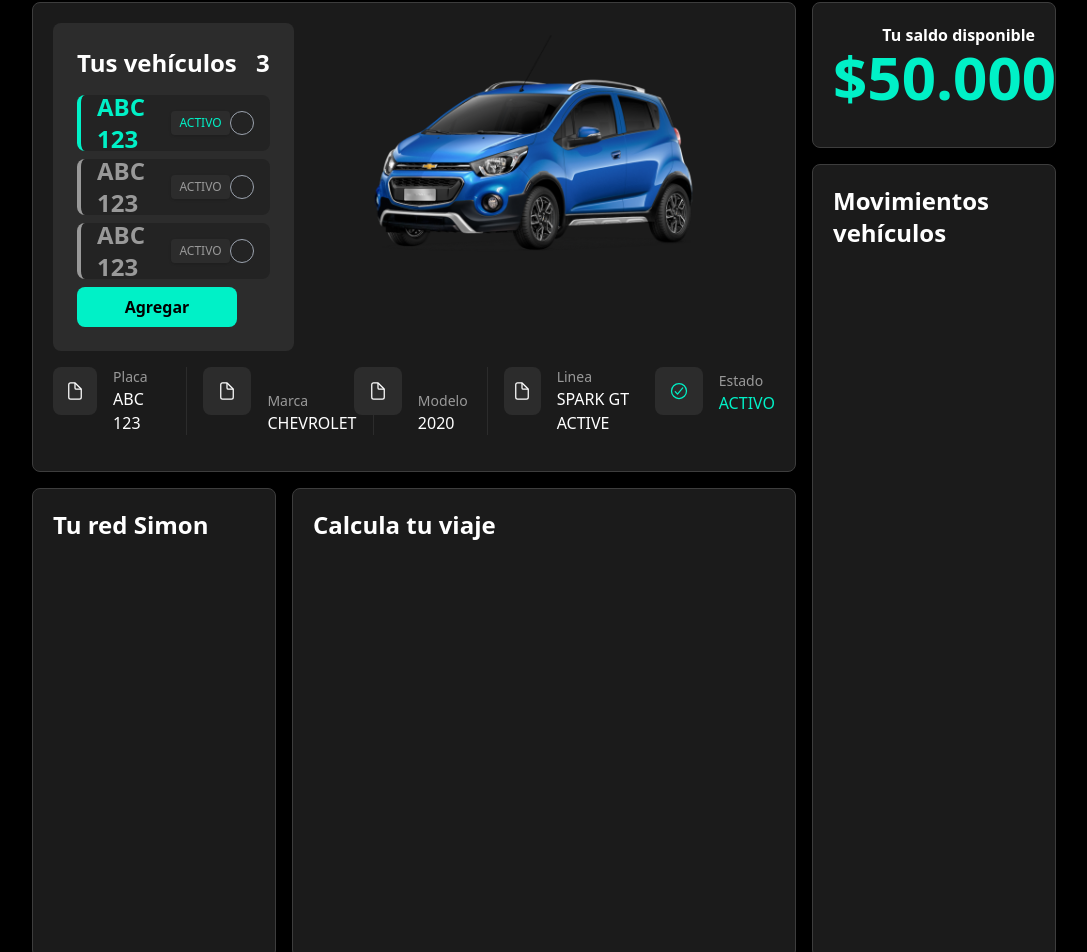
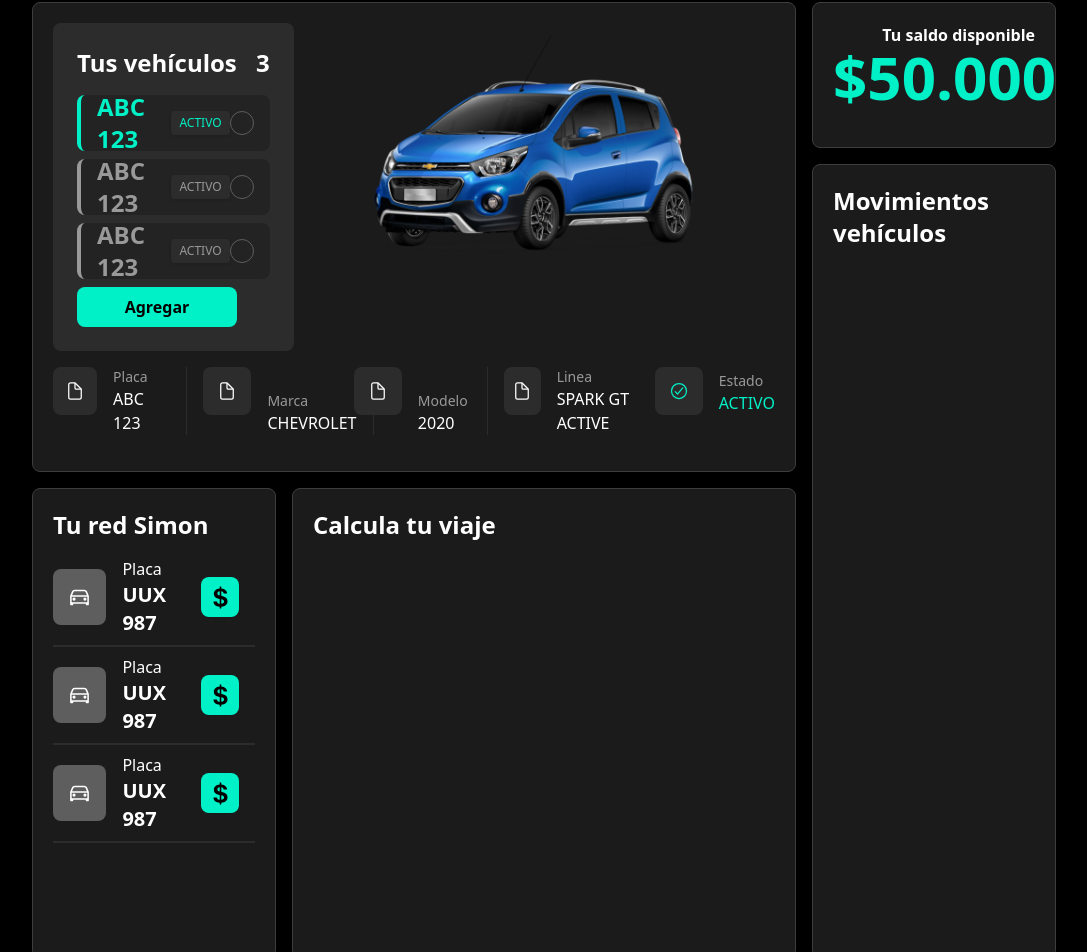
Before and after one commit to sebastianpl1306/simon-pay, a Next.js app: page / in a window 1280 px wide. Shown: the part 210-1162 px from the top of the page, without its empty margins (96-1183 px from the left). Built offline with nearby package versions, Linux system fonts and the light colour scheme.

Commit message:
Sección tu red

```diff
--- a/src/app/page.tsx
+++ b/src/app/page.tsx
@@ -1,4 +1,4 @@
-import { ButtonPrimary, ContainerYourVehicles, ContentCard, HeaderHome } from "@/components";
+import { ButtonPrimary, ContainerYourVehicles, ContentCard, HeaderHome, OptionYourRed } from "@/components";
 
 export default function Home() {
   return (
@@ -22,7 +22,13 @@
             <p className="font-semibold text-2xl">Movimientos vehículos</p>
           </ContentCard>
           <ContentCard className="col-span-3 row-span-6">
-            <p className="font-semibold text-2xl">Tu red Simon</p>
+            <p className="font-semibold text-2xl mb-4">Tu red Simon</p>
+            <OptionYourRed/>
+            <hr className="border border-dark-200 my-2"/>
+            <OptionYourRed/>
+            <hr className="border border-dark-200 my-2"/>
+            <OptionYourRed/>
+            <hr className="border border-dark-200 my-2"/>
           </ContentCard>
           <ContentCard className="col-span-6 row-span-6">
             <p className="font-semibold text-2xl">Calcula tu viaje</p>
--- a/src/components/index.ts
+++ b/src/components/index.ts
@@ -2,5 +2,6 @@
 export * from './ui';
 export * from './content-cards';
 export * from './your-vehicles';
+export * from './your-red';
 
 export * from './FormAuth';
--- /dev/null
+++ b/src/components/your-red/ContainerYourVehicles.tsx
@@ -0,0 +1,16 @@
+import { ContentCard } from '../content-cards';
+import { OptionYourRed } from './OptionYourRed';
+
+export const ContainerYourVehicles = () => {
+  return (
+    <ContentCard className="col-span-3 row-span-6">
+        <p className="font-semibold text-2xl mb-4">Tu red Simon</p>
+        <OptionYourRed/>
+        <hr className="border border-dark-200 my-2"/>
+        <OptionYourRed/>
+        <hr className="border border-dark-200 my-2"/>
+        <OptionYourRed/>
+        <hr className="border border-dark-200 my-2"/>
+    </ContentCard>
+  )
+}
--- /dev/null
+++ b/src/components/your-red/OptionYourRed.tsx
@@ -0,0 +1,20 @@
+import { IoCarOutline, IoLogoUsd } from 'react-icons/io5'
+
+export const OptionYourRed = () => {
+  return (
+    <div className='flex items-center'>
+        <div className="bg-gray-400 rounded-lg w-14 h-14 text-white flex items-center justify-center mr-4">
+            <IoCarOutline size={25}/>
+        </div>
+        <div className='flex grow justify-between items-center'>
+            <div>
+                <p className='text-base font-light'>Placa</p>
+                <p className='text-xl font-semibold'>UUX 987</p>
+            </div>
+            <div className="bg-primary text-black rounded-lg w-10 h-10 flex items-center justify-center mr-4">
+                <IoLogoUsd size={25}/>
+            </div>
+        </div>
+    </div>
+  )
+}
--- /dev/null
+++ b/src/components/your-red/index.ts
@@ -0,0 +1 @@
+export * from './OptionYourRed';
--- a/tailwind.config.ts
+++ b/tailwind.config.ts
@@ -18,7 +18,8 @@
         gray: {
           100: "#999999",
           200: "#3D3D3D",
-          300: "#232323"
+          300: "#232323",
+          400: "#5E5E5E"
         }
       },
     },
```
